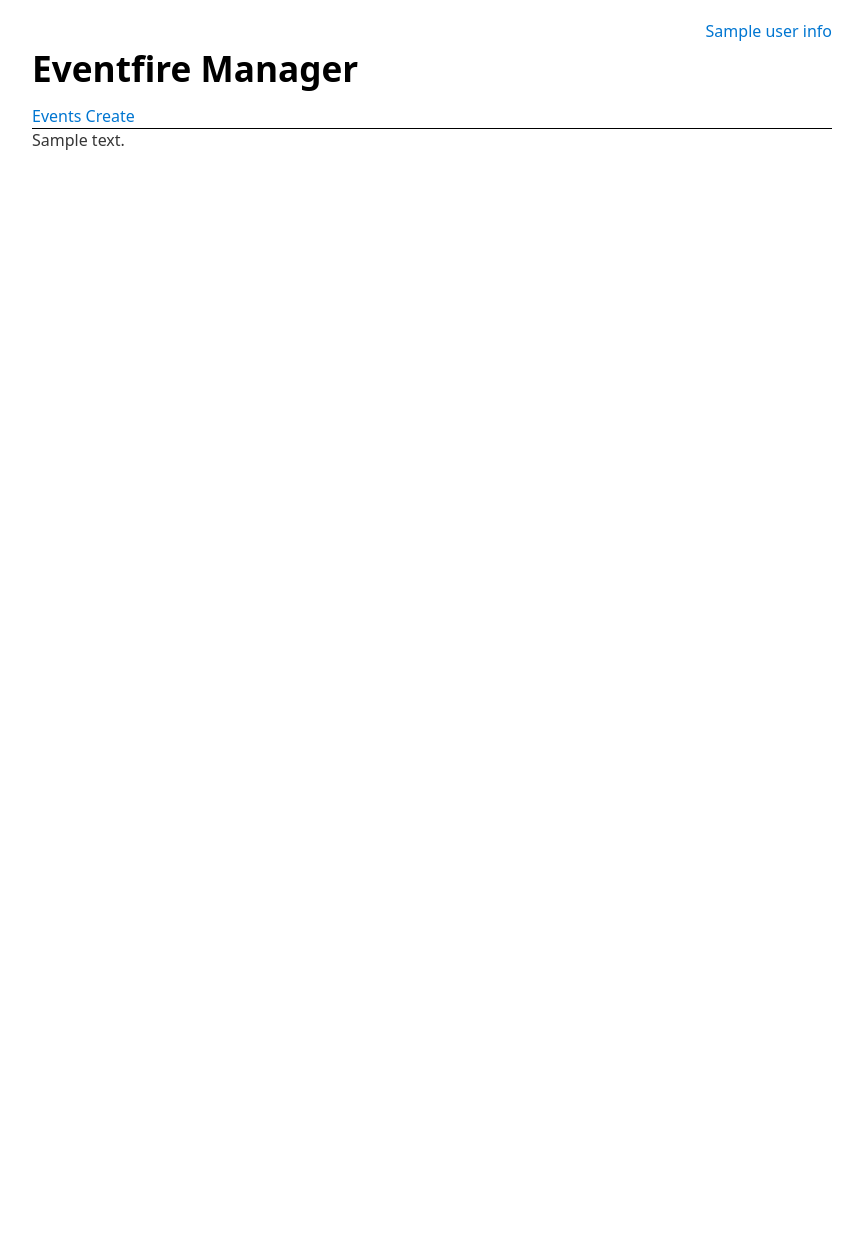
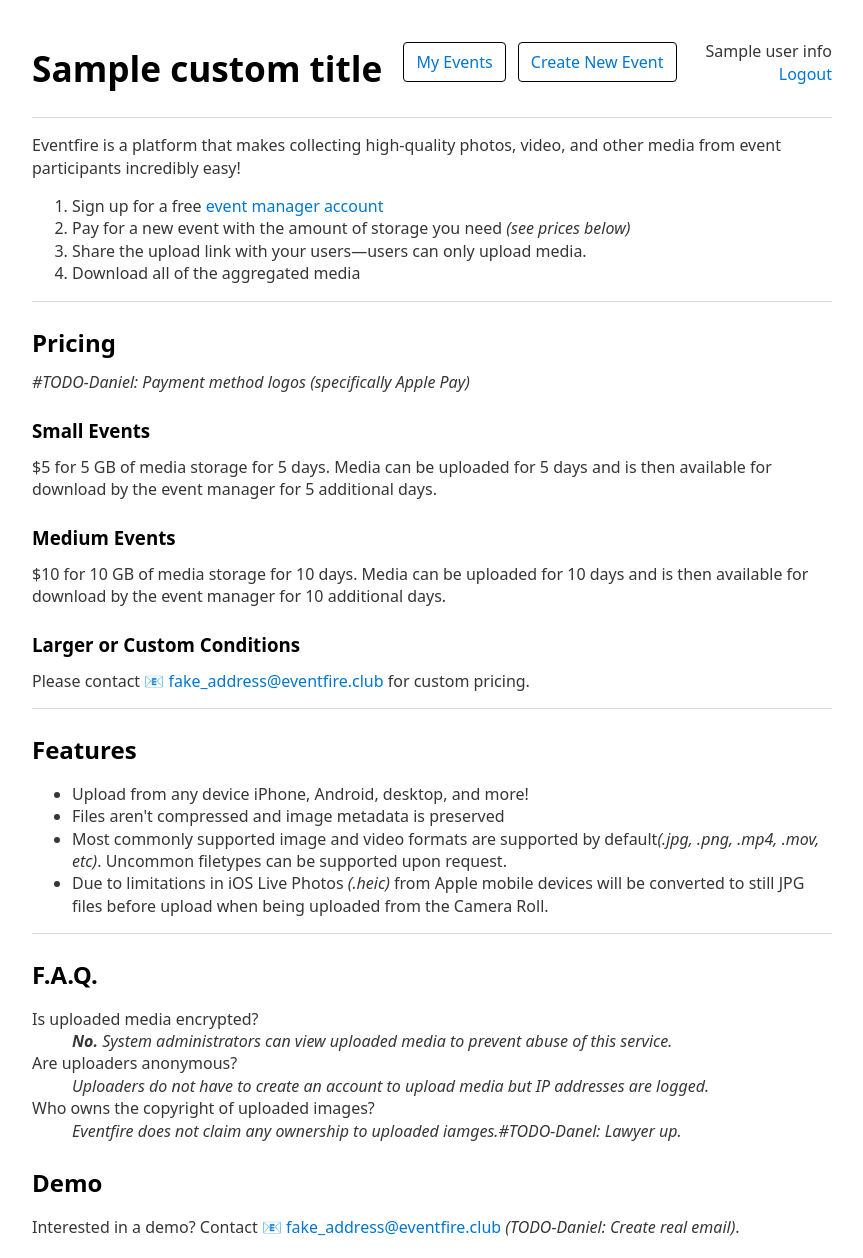
Before and after one commit to djbeadle/Shareable.Photo, a Flask app: template app/templates/landing.html in a window 1280 px wide. Shown: the whole page, without its empty margins (208-1071 px from the left). Before the commit the page ends 150 px from the top, so only its background shows below. Run offline with Flask 2, Linux system fonts and the light colour scheme; the template is opened without the code that fills it: most values are stand-ins (such as "Sample title", 1, 10 or a date in 2020); parts of the project's set-up code (start-up, migrations or seed data) failed here and were passed over; some libraries are stand-ins or nearby versions.

Commit message:
Stylistic overhaul

```diff
--- a/app/templates/base.html
+++ b/app/templates/base.html
@@ -1,33 +1,46 @@
 <!DOCTYPE html>
 <head>
     <meta name="viewport" content="width=device-width">
-    <link rel='stylesheet' href='https://cdn.jsdelivr.net/gh/kognise/water.css@latest/dist/light.css'>
+    <link rel="stylesheet" href="https://cdn.jsdelivr.net/npm/water.css@2/out/water.min.css">
 
-    <styles>
+    <style>
+        .nav-button {
+            border: 1px solid black;
+            padding: 8px 12px;
+            border-radius: 4px;
+            margin-right: 8px;
+        }
         {% block extra_styles %}
         {% endblock %}
-    </styles>
+    </style>
 </head>
 <body>
     <nav>
         <div>
-            <div style="display: flex; flex-direction: row; justify-content: space-between; border-bottom: 1px solid black">
-                <div style="display: flex; flex-direction: row;">
-                    <div>
-                        <h1>Eventfire Manager</h1>
-                        <a href="/events">Events</a>
-                        <a href="/create_event">Create</a>
-                    </div>
+            <div style="display: flex; flex-direction: row; align-items: center; justify-content: space-between; padding-bottom: 4px; margin-bottom:8px;">
+                <div>
+                    {% if custom_title is defined %}
+                    <h1>{{ custom_title }}</h1>
+                    {% else %}
+                    <h1>Eventfire</h1>
+                    {% endif %}
                 </div>
-
-                {% if user_info is defined %}
-                <div style="margin-left: auto;">
-                    <a href="/dashboard">{{ user_info['name'] }}</a>
+                {% if user_info['name'] is defined %}
+                <div>
+                    <a class="nav-button" href="/events">My Events</a>
+                    <a class="nav-button" href="/create_event">Create New Event</a>
+                </div>
+                <div style="text-align:right;">
+                    {{ user_info['name'] }}<br>
+                    <a href="/logout">Logout</a>
+                </div>
+                {% else %}
+                <div class="nav-button" style="text-align: center;">
+                    <a href="/login">Event <br>Manager Login</a>
                 </div>
                 {% endif %}
-
             </div>
-
+            <hr>
         </div>
     </nav>
 {% block content %}
--- a/app/templates/dashboard.html
+++ b/app/templates/dashboard.html
@@ -1,3 +1,6 @@
+{% extends 'base.html' %}
+
+{% block content %}
 <div class="logged-in-box auth0-box logged-in">
     <h1 id="logo"><img src="//cdn.auth0.com/samples/auth0_logo_final_blue_RGB.png" /></h1>
     <img class="avatar" src="{{user_info['picture']}}"/>
@@ -5,3 +8,4 @@
     <pre>{{user_info_pretty}}</pre>
     <a class="btn btn-primary btn-lg btn-logout btn-block" href="/logout">Logout</a>
 </div>
+{% endblock %}
--- a/app/templates/landing.html
+++ b/app/templates/landing.html
@@ -1,5 +1,67 @@
 {% extends 'base.html' %}
 
+{% block extra_styles %}
+dd {
+    font-style: italic;
+}
+{% endblock %}
+
 {% block content %}
-{{ content }}
+<p>
+    Eventfire is a platform that makes collecting high-quality photos, video, and other media from event participants incredibly easy!
+    <ol>
+        <li>Sign up for a free <a href="/login">event manager account</a></li>
+        <li>Pay for a new event with the amount of storage you need <i>(see prices below)</i></li>
+        <li>Share the upload link with your users—users can only upload media.</li>
+        <li>Download all of the aggregated media</li>
+    </ol>
+</p>
+
+<hr>
+
+<h2>Pricing</h2>
+<i>#TODO-Daniel: Payment method logos (specifically Apple Pay)</i>
+<p>
+    <h3>Small Events</h3>
+    $5 for 5 GB of media storage for 5 days. Media can be uploaded for 5 days and is then available for download by the event manager for 5 additional days.
+</p>
+<p>
+    <h3>Medium Events</h3>
+    $10 for 10 GB of media storage for 10 days. Media can be uploaded for 10 days and is then available for download by the event manager for 10 additional days.
+</p>
+<p>
+    <h3>Larger or Custom Conditions</h3>
+    Please contact <a href="mailto:fake_address@eventfire.club">fake_address@eventfire.club</a> for custom pricing.
+</p>
+
+<hr>
+
+<h2>Features</h2>
+<p>
+    <ul>
+        <li>Upload from any device iPhone, Android, desktop, and more!</li>
+        <li>Files aren't compressed and image metadata is preserved</li>
+        <li>Most commonly supported image and video formats are supported by default<i>(.jpg, .png, .mp4, .mov, etc)</i>. Uncommon filetypes can be supported upon request.</li>
+        <li>Due to limitations in iOS Live Photos <i>(.heic)</i> from Apple mobile devices will be converted to still JPG files before upload when being uploaded from the Camera Roll.</li>
+    </ul>
+</p>
+
+<hr>
+
+<h2>F.A.Q.</h2>
+<p>
+    <dl>
+        <dt>Is uploaded media encrypted?</dt>
+        <dd><b>No.</b> System administrators can view uploaded media to prevent abuse of this service.</dd>
+
+        <dt>Are uploaders anonymous?</dt>
+        <dd>Uploaders do not have to create an account to upload media but IP addresses are logged.</dd>
+
+        <dt>Who owns the copyright of uploaded images?</dt>
+        <dd>Eventfire does not claim any ownership to uploaded iamges.#TODO-Danel: Lawyer up.</dd>
+    </dl>
+</p>
+
+<h2>Demo</h2>
+<p>Interested in a demo? Contact <a href="mailto:fake_address@eventfire.club">fake_address@eventfire.club</a> <i>(TODO-Daniel: Create real email)</i>.</p>
 {% endblock %}
```
Also changed, not shown: app/landing/routes.py (+4 -3 lines).
